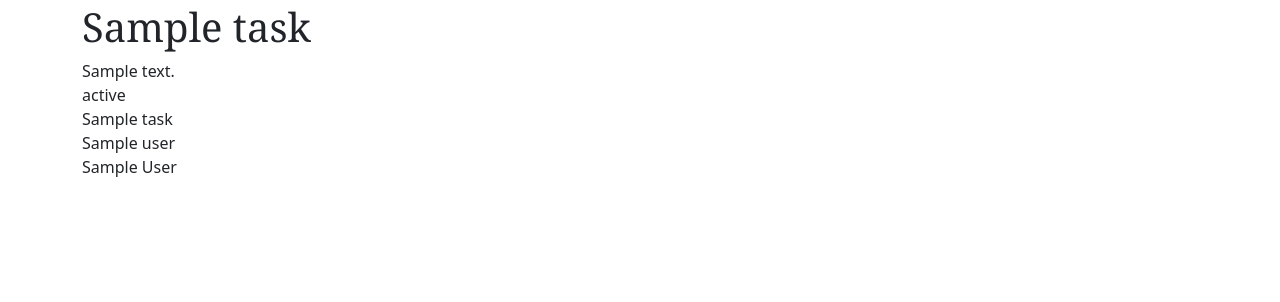
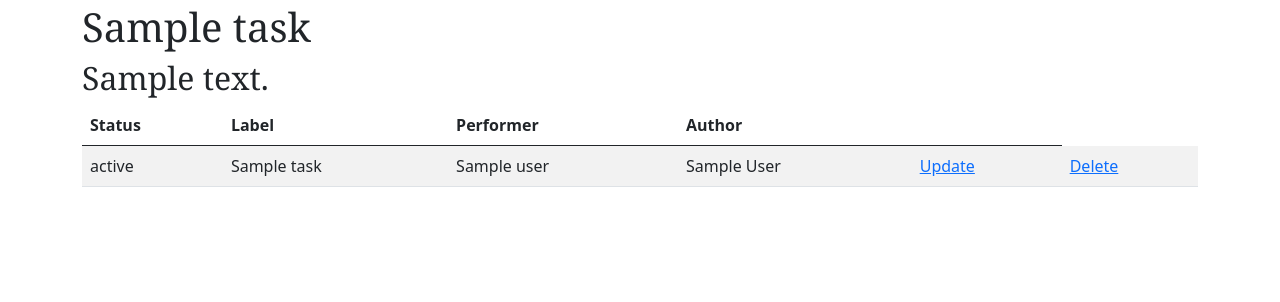
Before and after one commit to Sinitsa-11/python-django-development-project-52, a Django app: template hexlet-code/task_manager/templates/tasks/show.html in a window 1280 px wide. Shown: the part 57-359 px from the top of the page. Run offline with Django 5.2, Linux system fonts and the light colour scheme; the template is opened without the code that fills it: most values are stand-ins (such as "Sample title", 1, 10 or a date in 2020).

Commit message:
some html + css stuff

```diff
--- a/hexlet-code/task_manager/templates/base.html
+++ b/hexlet-code/task_manager/templates/base.html
@@ -12,6 +12,9 @@
 
     <link href="blog.css" rel="stylesheet"/>
     <style>
+    form {
+  text-align: justify;
+}
       .bd-placeholder-img {
         font-size: 1.125rem;
         text-anchor: middle;
@@ -97,6 +100,11 @@ input[type="submit"] {
   font-size: 16px; /* Text size */
   transition: background-color 0.3s ease; /* Smooth transition for hover effect */
 }
+input[type="text"],
+textarea {
+  width: 100%;
+}
+
 
 
 
--- a/hexlet-code/task_manager/templates/labels/delete.html
+++ b/hexlet-code/task_manager/templates/labels/delete.html
@@ -1,5 +1,6 @@
 {% extends "base.html" %}
 {% block content %}
+<h2>Are you sure you want to delete this label?</h2>
  <form action="{% url 'labels_delete' id=label_id %}" method="post">
     {% csrf_token %}
     <input type="submit" value="Delete">
--- a/hexlet-code/task_manager/templates/statuses/delete.html
+++ b/hexlet-code/task_manager/templates/statuses/delete.html
@@ -1,5 +1,6 @@
 {% extends "base.html" %}
 {% block content %}
+<h2>Are you sure you want to delete this status?</h2>
  <form action="{% url 'statuses_delete' id=status_id %}" method="post">
     {% csrf_token %}
     <input type="submit" value="Delete">
--- a/hexlet-code/task_manager/templates/tasks/delete.html
+++ b/hexlet-code/task_manager/templates/tasks/delete.html
@@ -1,5 +1,6 @@
 {% extends "base.html" %}
 {% block content %}
+<h2>Are you sure you want to delete this task?</h2>
  <form action="{% url 'tasks_delete' id=task_id %}" method="post">
     {% csrf_token %}
     <input type="submit" value="Delete">
--- a/hexlet-code/task_manager/templates/tasks/show.html
+++ b/hexlet-code/task_manager/templates/tasks/show.html
@@ -1,9 +1,26 @@
 {% extends "base.html" %}
 {% block content %}
 <h1>{{ task.name }}</h1>
-    <div>{{ task.description }}</div>
-<div>{{ task.status }}</div>
-<div>{{ task.label }}</div>
-<div>{{ task.user }}</div>
-<div>{{ task.author }}</div>
+    <h2>{{ task.description }}</h2>
+<table class="table table-striped">
+  <thead>
+    <tr>
+      <th>Status</th>
+      <th>Label</th>
+        <th>Performer</th>
+        <th>Author</th>
+      <th></th>
+    </tr>
+  </thead>
+    <tbody>
+    <tr>
+        <td>{{task.status}}</td>
+        <td>{{ task.label }}</td>
+        <td>{{task.user}}</td>
+        <td>{{ task.author }}</td>
+        <td><a href="/tasks/{{task.id}}/update/">Update</a></td>
+        <td><a href="/tasks/{{task.id}}/delete/">Delete</a></td>
+      </tr>
+    </tbody>
+</table>
 {% endblock %}
--- a/hexlet-code/task_manager/templates/users/delete.html
+++ b/hexlet-code/task_manager/templates/users/delete.html
@@ -1,5 +1,6 @@
 {% extends "base.html" %}
 {% block content %}
+<h2>Are you sure you want to delete this user?</h2>
  <form action="{% url 'users_delete' user_id=user_id %}" method="post">
     {% csrf_token %}
     <input type="submit" value="Delete">
```
Also changed, not shown: hexlet-code/db.sqlite3.
